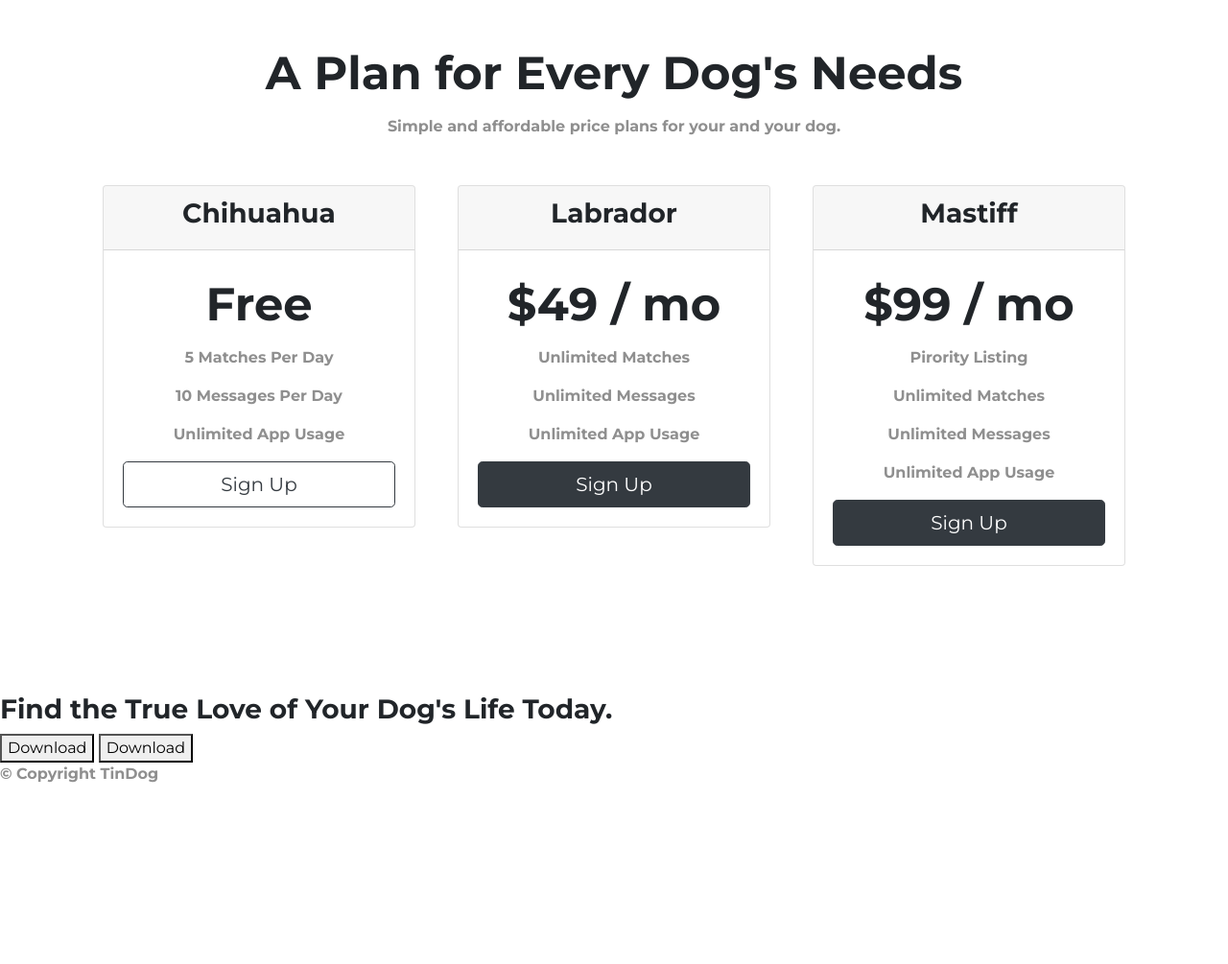
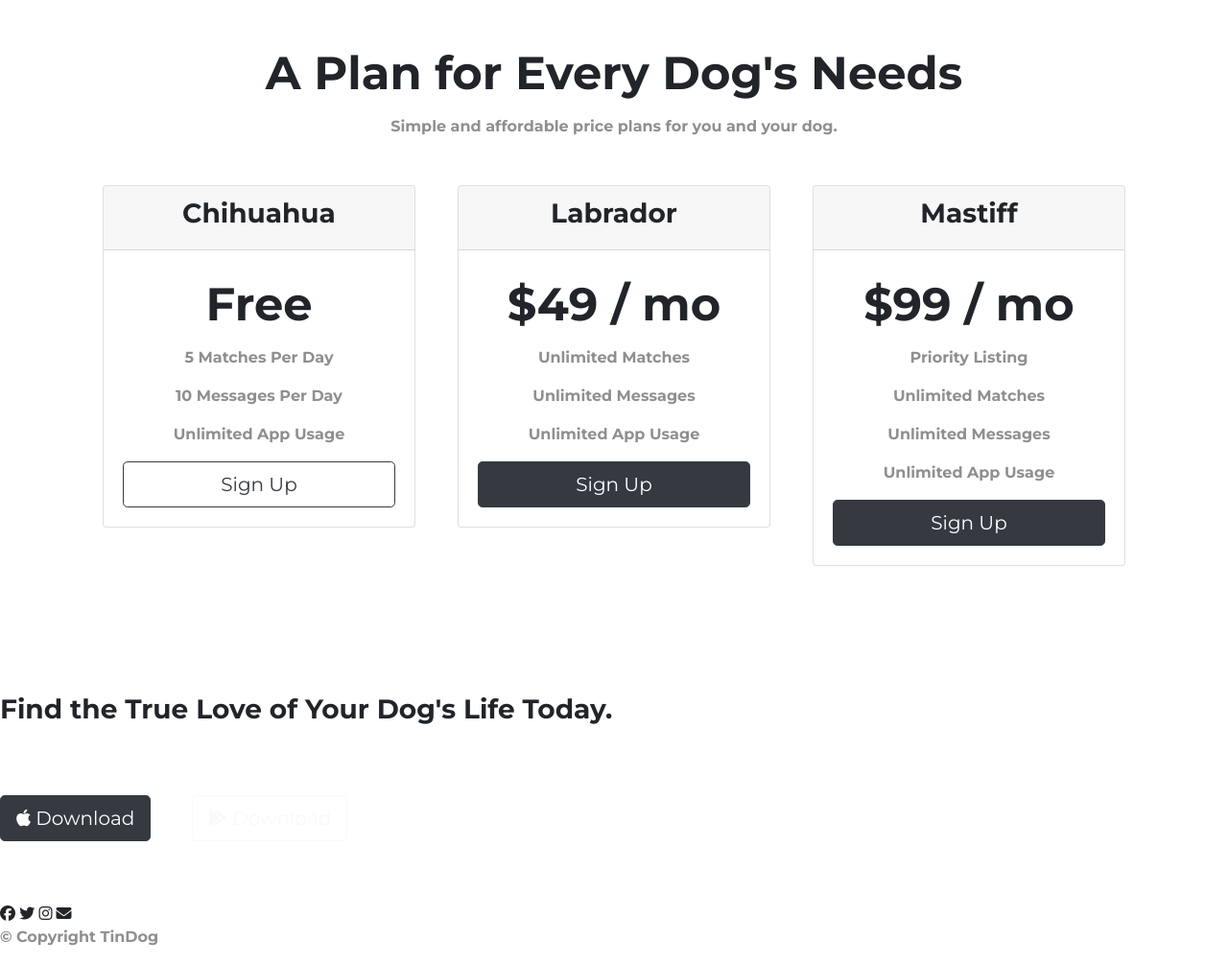
Before and after one commit to AnshKaushal/tindog, a plain HTML site: page index.html in a window 1280 px wide. Shown: the part 2040-3045 px from the top of the page at 96% size. Before the commit the page ends 2875 px from the top, so only its background shows below. Drawn offline with nearby package versions, Linux system fonts and the light colour scheme.

Commit message:
Update index.html

```diff
--- a/index.html
+++ b/index.html
@@ -149,7 +149,7 @@
 
 
     <h2>A Plan for Every Dog's Needs</h2>
-    <p>Simple and affordable price plans for your and your dog.</p>
+    <p>Simple and affordable price plans for you and your dog.</p>
     <div class="row">
       <div class="pricing-column col-lg-4 col-md-6">
 
@@ -195,7 +195,7 @@
           </div>
           <div class="card-body">
             <h2>$99 / mo</h2>
-            <p>Pirority Listing</p>
+            <p>Priority Listing</p>
             <p>Unlimited Matches</p>
             <p>Unlimited Messages</p>
             <p>Unlimited App Usage</p>
@@ -212,10 +212,11 @@
   <!-- Call to Action -->
 
   <section id="cta">
-
-    <h3>Find the True Love of Your Dog's Life Today.</h3>
-    <button type="button">Download</button>
-    <button type="button">Download</button>
+    <div class="footer-class">
+      <h3 class="cta-heading">Find the True Love of Your Dog's Life Today.</h3>
+      <button type="button" class="btn btn-dark btn-lg download-button"><i class="fa-brands fa-apple"></i> Download</button>
+      <button type="button" class="btn btn-outline-light btn-lg download-button"><i class="fa-brands fa-google-play"></i> Download</button>
+    </div>
 
   </section>
 
@@ -223,8 +224,12 @@
   <!-- Footer -->
 
   <footer id="footer">
+      <i class="social-icons fa-brands fa-facebook"></i>
+      <i class="social-icons fa-brands fa-twitter"></i>
+      <i class="social-icons fa-brands fa-instagram"></i>
+      <i class="social-icons fa-solid fa-envelope"></i>
+      <p>© Copyright TinDog</p>
 
-    <p>© Copyright TinDog</p>
 
   </footer>
 
```
